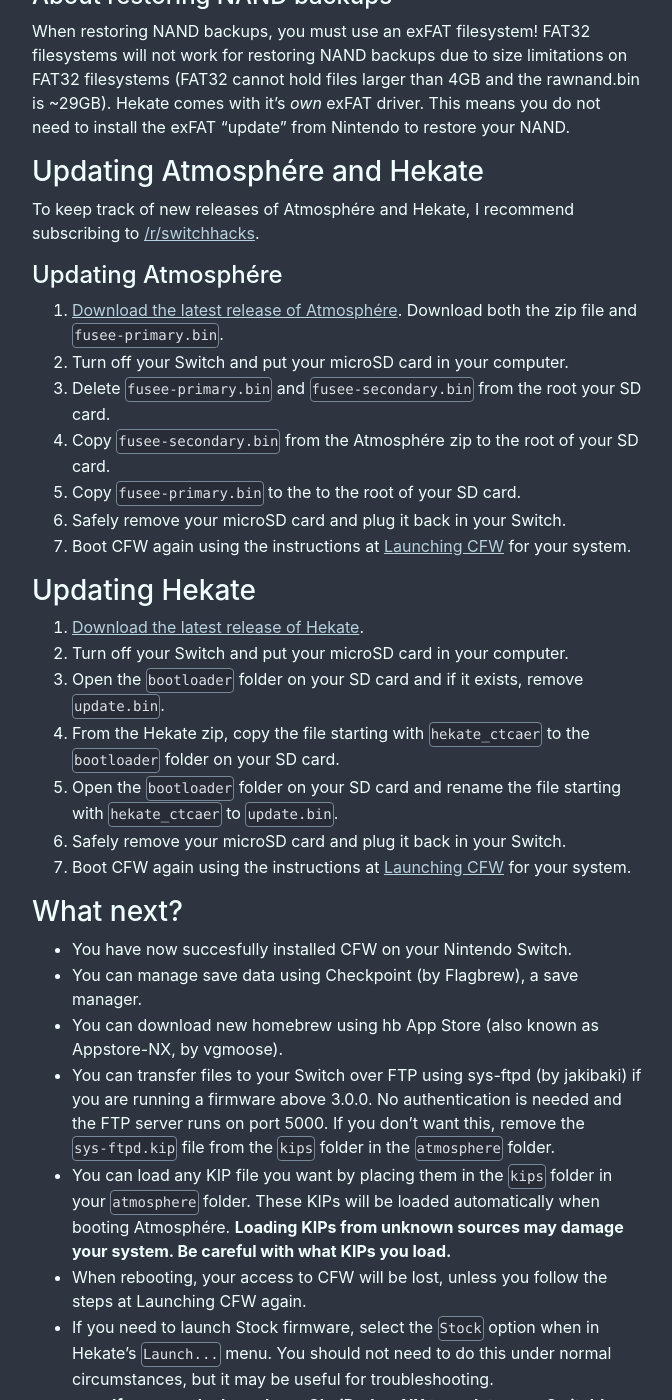
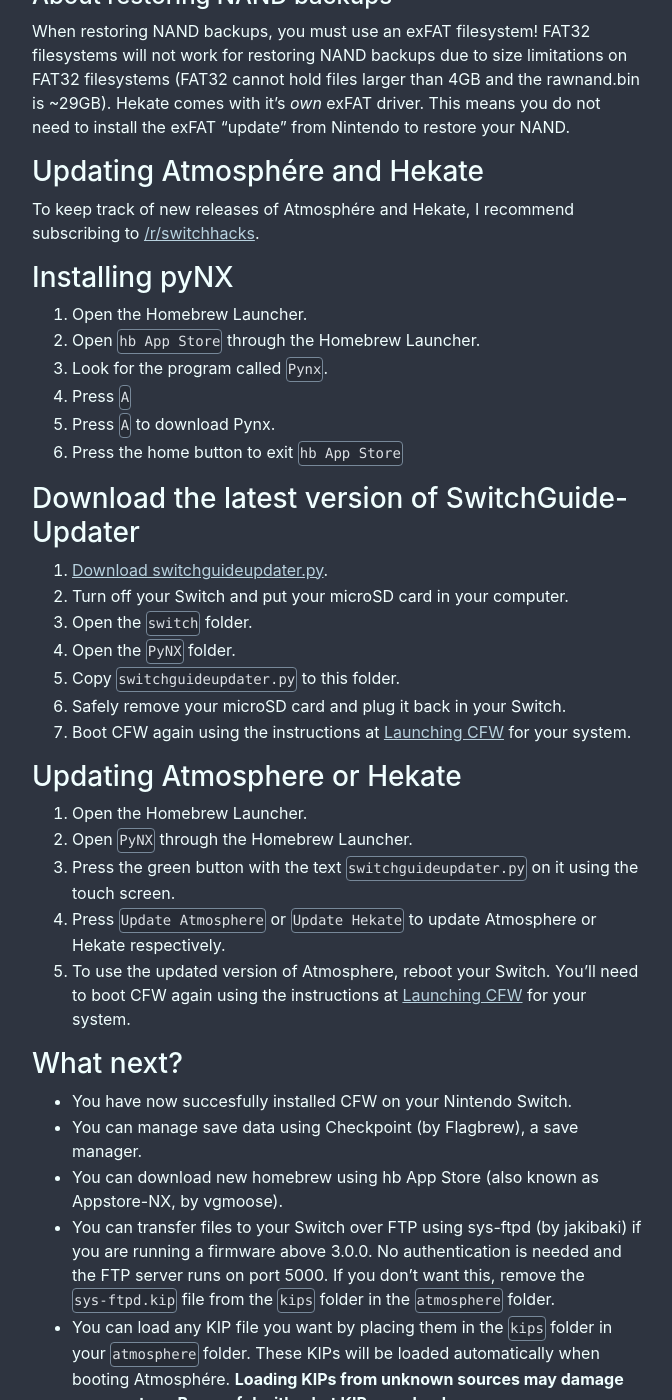
Before and after one commit to noirscape/SwitchGuideOLD, a Jekyll site: the page built from finalizing.md, in a window 1280 px wide and 1400 px high, scrolled down 1688 px. Shown: the whole window, without its empty margins (303-975 px from the left). Built offline with Jekyll 4.4.1, drawn with Linux system fonts in a browser that asks for light colours.

Commit message:
Add SwitchGuide-Updater

```diff
--- a/finalizing.md
+++ b/finalizing.md
@@ -42,7 +42,34 @@
 
 To keep track of new releases of Atmosphére and Hekate, I recommend subscribing to [/r/switchhacks](https://reddit.com/r/switchhacks).
 
-#### Updating Atmosphére
+### Installing pyNX
+
+1. Open the Homebrew Launcher.
+2. Open `hb App Store` through the Homebrew Launcher.
+3. Look for the program called `Pynx`.
+4. Press `A`
+5. Press `A` to download Pynx.
+6. Press the home button to exit `hb App Store`
+
+### Download the latest version of SwitchGuide-Updater
+
+1. [Download switchguideupdater.py](https://github.com/noirscape/SwitchGuide-Updater/releases/latest).
+2. Turn off your Switch and put your microSD card in your computer.
+3. Open the `switch` folder.
+4. Open the `PyNX` folder.
+5. Copy `switchguideupdater.py` to this folder.
+6. Safely remove your microSD card and plug it back in your Switch.
+7. Boot CFW again using the instructions at [Launching CFW](/launching-cfw/) for your system.
+
+### Updating Atmosphere or Hekate
+
+1. Open the Homebrew Launcher.
+2. Open `PyNX` through the Homebrew Launcher.
+3. Press the green button with the text `switchguideupdater.py` on it using the touch screen.
+4. Press `Update Atmosphere` or `Update Hekate` to update Atmosphere or Hekate respectively.
+5. To use the updated version of Atmosphere, reboot your Switch. You'll need to boot CFW again using the instructions at [Launching CFW](/launching-cfw/) for your system.
+
+<!-- #### Updating Atmosphére
 
 1. [Download the latest release of Atmosphére](https://github.com/Atmosphere-NX/Atmosphere/releases/latest). Download both the zip file and `fusee-primary.bin`.
 2. Turn off your Switch and put your microSD card in your computer.
@@ -60,7 +87,7 @@
 4. From the Hekate zip, copy the file starting with `hekate_ctcaer` to the `bootloader` folder on your SD card.
 5. Open the `bootloader` folder on your SD card and rename the file starting with `hekate_ctcaer` to `update.bin`.
 6. Safely remove your microSD card and plug it back in your Switch.
-7. Boot CFW again using the instructions at [Launching CFW](/launching-cfw/) for your system.
+7. Boot CFW again using the instructions at [Launching CFW](/launching-cfw/) for your system. -->
 
 
 ### What next?
```
